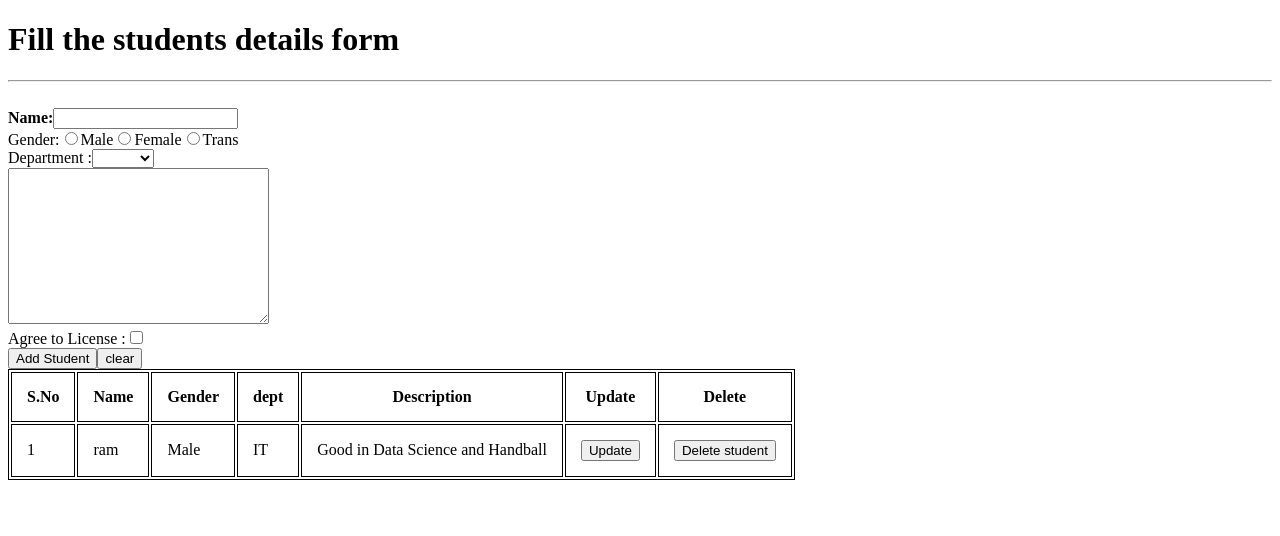
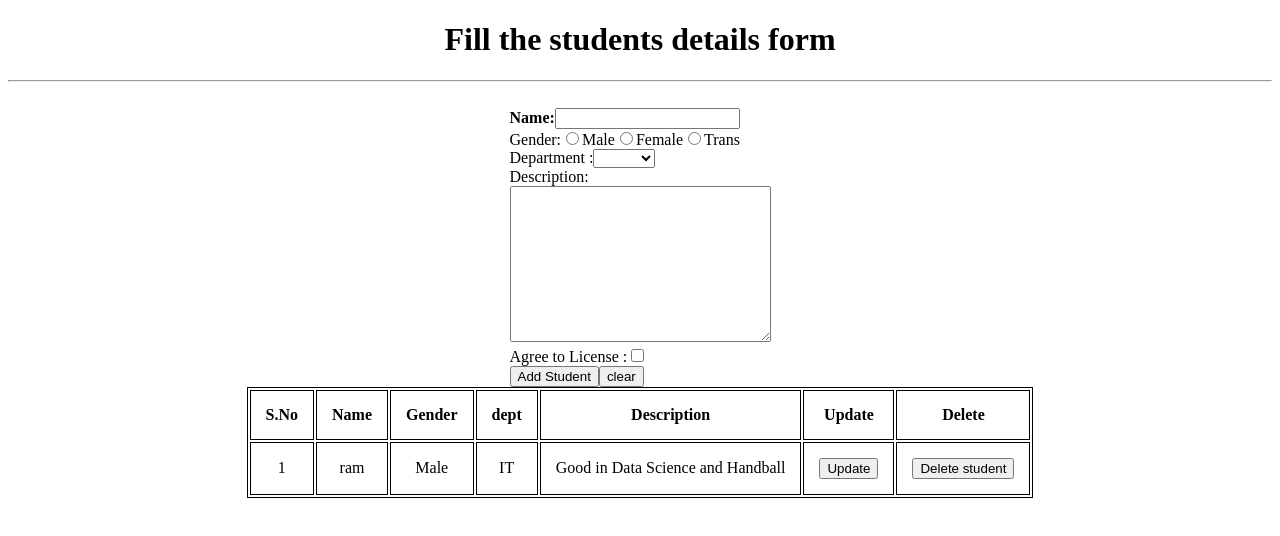
Before and after one commit to aerosasi/Angular_Students, an Angular app in the folder stud-table/: page /Students in a window 1280 px wide. Shown: the top 536 px of the page. Built offline with nearby package versions, Linux system fonts and the light colour scheme.

Commit message:
Updating data in the table
Completed updating records in the table
and also reseting the form fields every time submitting a record .

```diff
--- a/stud-table/src/app/home/home.component.css
+++ b/stud-table/src/app/home/home.component.css
@@ -0,0 +1,14 @@
+h1{
+    position: absolute;
+    top:40%;
+    left: 50%;
+  transform: translate(-50%, -50%);
+}
+
+a{
+
+    position: absolute;
+    top:53%;
+  left: 50%;
+  transform: translate(-50%, -50%);
+}
--- a/stud-table/src/app/home/home.component.ts
+++ b/stud-table/src/app/home/home.component.ts
@@ -1,14 +1,17 @@
 import { Component, OnInit } from '@angular/core';
+
 
 @Component({
   selector: 'app-home',
   templateUrl: './home.component.html',
-  styleUrls: ['./home.component.css']
+  styleUrls: ['./home.component.css'] ,
+
 })
 export class HomeComponent implements OnInit {
 
   constructor() { }
 
+
   ngOnInit() {
   }
 
--- a/stud-table/src/app/students/details/details.component.css
+++ b/stud-table/src/app/students/details/details.component.css
@@ -1,7 +1,34 @@
 table, th, td {
     border: 1px solid black;
+
   }
 
   th, td {
     padding: 15px;
   }
+
+
+  div.form
+  {
+      display: block;
+      text-align: center;
+  }
+  form
+  {
+      display: inline-block;
+      margin-left: auto;
+      margin-right: auto;
+      text-align: left;
+  }
+
+  table{
+    margin-left:auto;
+    margin-right:auto;
+  }
+
+  h1{
+    margin-left:auto;
+    margin-right: auto;
+    text-align: center;
+
+  }
--- a/stud-table/src/app/students/details/details.component.html
+++ b/stud-table/src/app/students/details/details.component.html
@@ -1,8 +1,8 @@
 <h1>Fill the students details form</h1>
 <hr>
 <br>
-
-<form action=""  onsubmit=" this.reset();">
+<div class="form">
+<form action=""  onsubmit=" this.reset();" #myForm="ngForm" >
     <label for=""><b> Name:</b>
     </label>
     <input type="text" [(ngModel)]="studname" name="studname">
@@ -30,17 +30,23 @@
         <option  name="dept" value="MECH">MECH</option>
       </select>
       <br>
+      <label for="">Description:</label>
+      <br>
       <textarea [(ngModel)]="studDesc" name="studDesc" rows="10" cols="30">
       </textarea>
         <br>
        <label for="">Agree to License :</label> <input type="checkbox" name="" id="" >
         <br>
-    <button type="submit" (keyup.enter)="addStudent()" (click)="addStudent()">Add Student</button>
+    <button  *ngIf="show; else elseBlock"
+        type="submit" (keyup.enter)="addStudent()" (click)="addStudent()">Add Student</button>
+    <ng-template #elseBlock><button type="submit"  (keyup.enter)="updateaddStudent(myForm)" (click)="updateaddStudent(myForm)">Add Student</button></ng-template>
 
     <button type="clear" onsubmit="this.reset();">clear</button>
 </form>
+</div>
 
-<table >
+
+<table style="text-align:center;">
     <tr >
         <th>S.No</th>
         <th>Name</th>
--- a/stud-table/src/app/students/details/details.component.ts
+++ b/stud-table/src/app/students/details/details.component.ts
@@ -1,5 +1,7 @@
 import { Component, OnInit, Input } from '@angular/core';
 import { studata } from '../studata.model';
+import { BindingFlags } from '@angular/compiler/src/core';
+import { Form, NgForm } from '@angular/forms';
 
 @Component({
   selector: 'app-details',
@@ -8,12 +10,14 @@ import { studata } from '../studata.model';
 })
 export class DetailsComponent implements OnInit {
 
+  show: boolean = true;
   studata:studata[];
   studname;
   studgender;
   studDept;
   studDesc;
   rid=1;
+  uid;
    games=[];
   constructor() {
 
@@ -65,14 +69,6 @@ export class DetailsComponent implements OnInit {
     })
     this.rid++;
     console.log(this.studata);
-
-
-
-  //
-  //  this.studata.push(
-  //    {name:this.name,gender:this.gender}
-
-  //  )
  }
 
  deleteStudent(id: number): void {
@@ -80,11 +76,24 @@ export class DetailsComponent implements OnInit {
 }
 
 updateStudent(id:number,name:string,gender:string,dept:string,desc:String){
+
+
+  this.show=false;
   this.studname=name;
   this.studgender=gender;
   this.studDept=dept;
   this.studDesc=desc;
 
+  this.uid=id;
+
+}
+
+updateaddStudent(form:NgForm) {
+  this.show=true;
+  this.studata[this.uid-1].name=this.studname;
+  this.studata[this.uid-1].gender=this.studgender;
+  console.log(this.studata);
+  form.reset();
 }
 
 }
```
Also changed, not shown: stud-table/src/app/home/home.component.html (line endings or trailing spaces).
